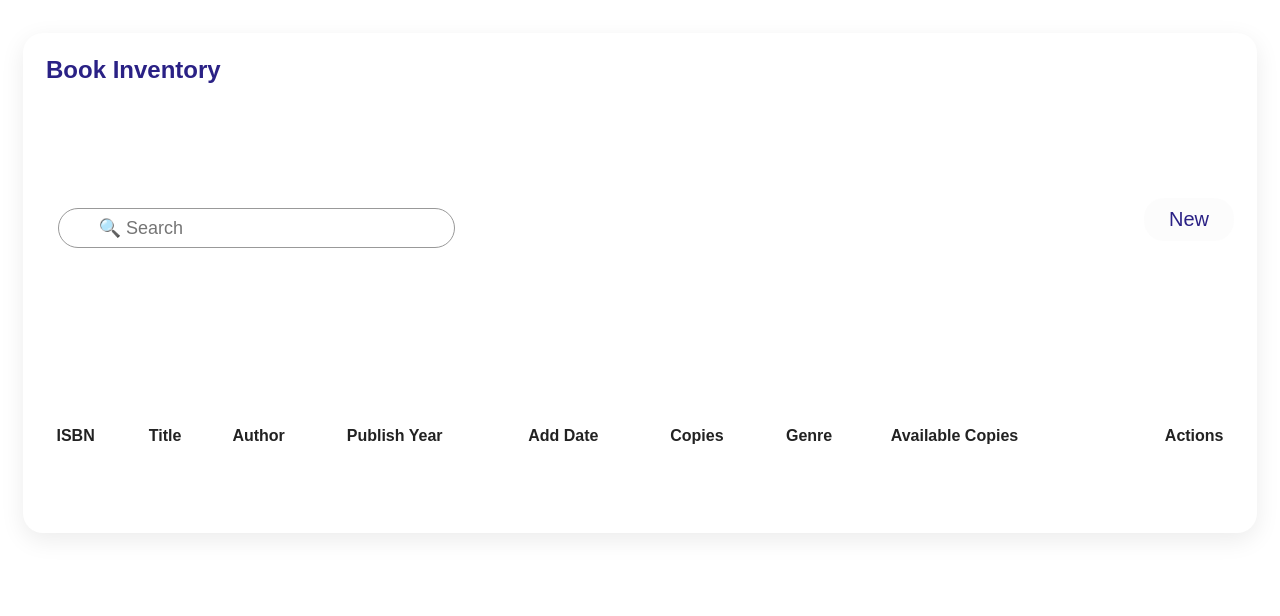
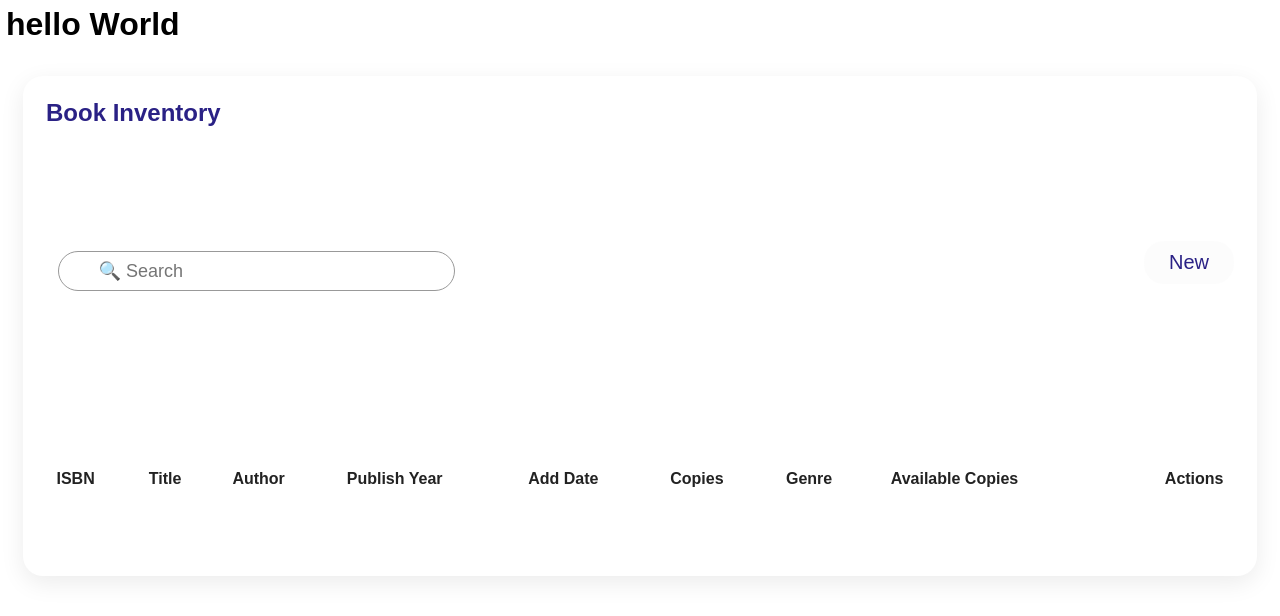
Before and after one commit to Jathu23/Library-Management-Sqlite, a plain HTML site: page frontend/new-admin/book-inventory.html in a window 1280 px wide. Drawn offline with nearby package versions, Linux system fonts and the light colour scheme; no server answers.

Commit message:
Adding the words Hello World

```diff
--- a/frontend/new-admin/book-inventory.html
+++ b/frontend/new-admin/book-inventory.html
@@ -9,6 +9,10 @@
 <body>
 
   <!-- Book Inventory Table -->
+
+  <div class="div">
+    <h1>hello World</h1>
+  </div>
   <div class="details" id="book-inventory-field" style="display: block;">
     <div class="recentorders">
       <div class="cardHeader">
```
